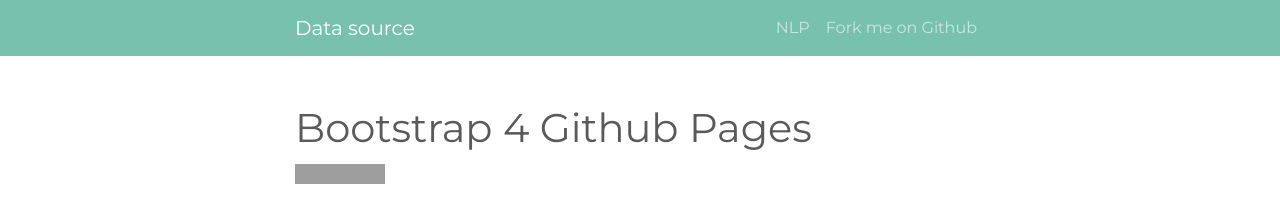
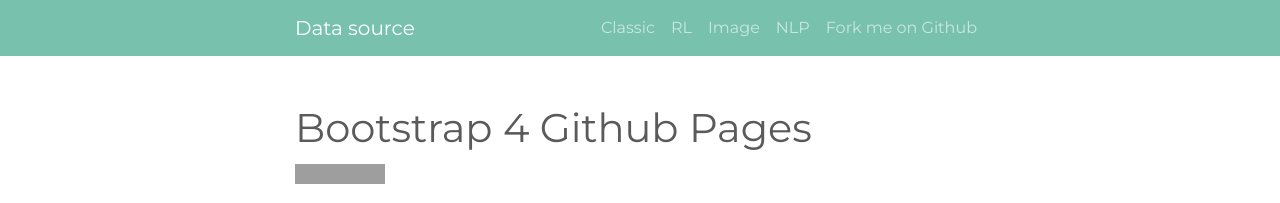
Before and after one commit to RoiPeleg/Data-Hub, a Jekyll site: the page built from index.md, in a window 1280 px wide and 900 px high. Shown: the top 203 px of the window. Built offline with Jekyll 4.4.1, drawn with Linux system fonts in a browser that asks for light colours; grey boxes are pictures that could not be loaded.

Commit message:
Update _config.yml

```diff
--- a/_config.yml
+++ b/_config.yml
@@ -31,6 +31,9 @@ plugins:
 
 # A list of the pages to display in the navigation bar
 header_pages:
+  - Classic.md
+  - RL.md
+  - Image.md
   - NLP.md
 # Exclude from processing.
 # The following items will not be processed, by default. Create a custom list
```
